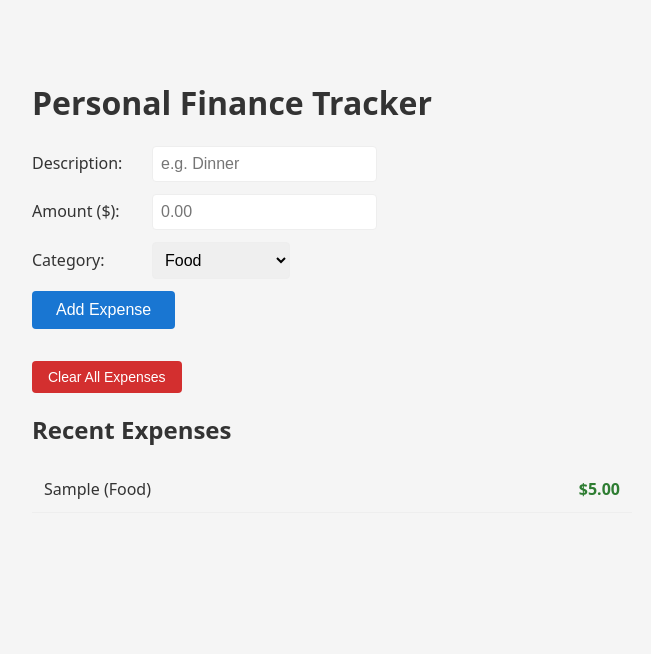
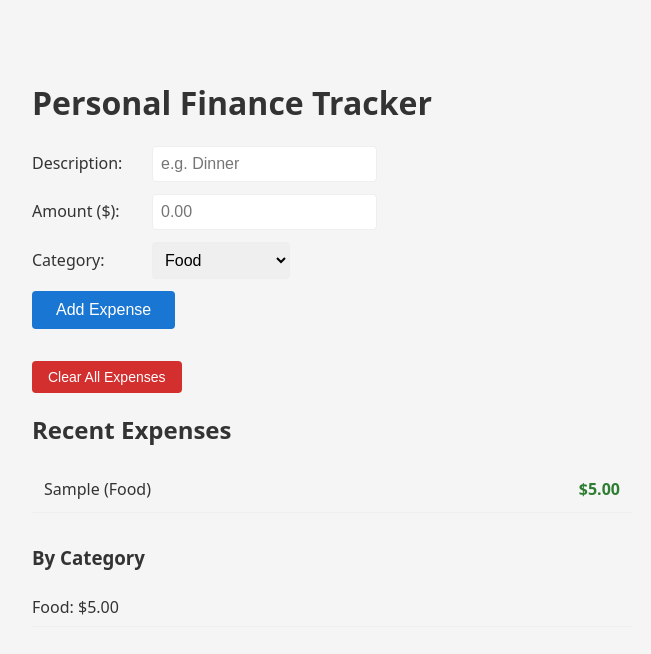
Before and after one commit to Vanna-Gio/personal-finance-tracker, a React (Create React App) app: page / in a window 1280 px wide. Both pictures are taken after typing "Sample", "5" into the empty fields and a click on the button "Add Expense". Shown: the top 654 px of the page, without its empty margins (308-959 px from the left). Built offline with nearby package versions, Linux system fonts and the light colour scheme.

Commit message:
Added total balance display and category summary breakdown

```diff
--- a/src/App.tsx
+++ b/src/App.tsx
@@ -62,6 +62,14 @@ function App() {
     }
   };
 
+  // New: Calculate total spent
+  const totalSpent = expenses.reduce((sum, exp) => sum + exp.amount, 0);
+
+  // New: Group by category
+  const categorySummary = expenses.reduce((acc: Record<string, number>, exp) =>{
+    acc[exp.category] = (acc[exp.category] || 0) + exp.amount;
+    return acc;
+  }, {});
   return (
     <div className="app-container">
       <h1>Personal Finance Tracker</h1>
@@ -112,6 +120,19 @@ function App() {
 
       <h2>Recent Expenses</h2>
       <ExpenseList expenses={expenses} />
+
+      {Object.keys(categorySummary).length > 0 && (
+        <div style={{ marginTop: '32px'}}>
+          <h3>By Category</h3>
+          <ul style={{ listStyle: 'none', padding: 0}}>
+            {Object.entries(categorySummary).map(([cat, total]) => (
+              <li key={cat} style={{ padding: '8px 0', borderBottom: '1px solid #eee'}}>
+                {cat}: ${total.toFixed(2)}
+              </li>
+            ))}
+          </ul>
+        </div>
+      )}
     </div>
   )
 }
```
